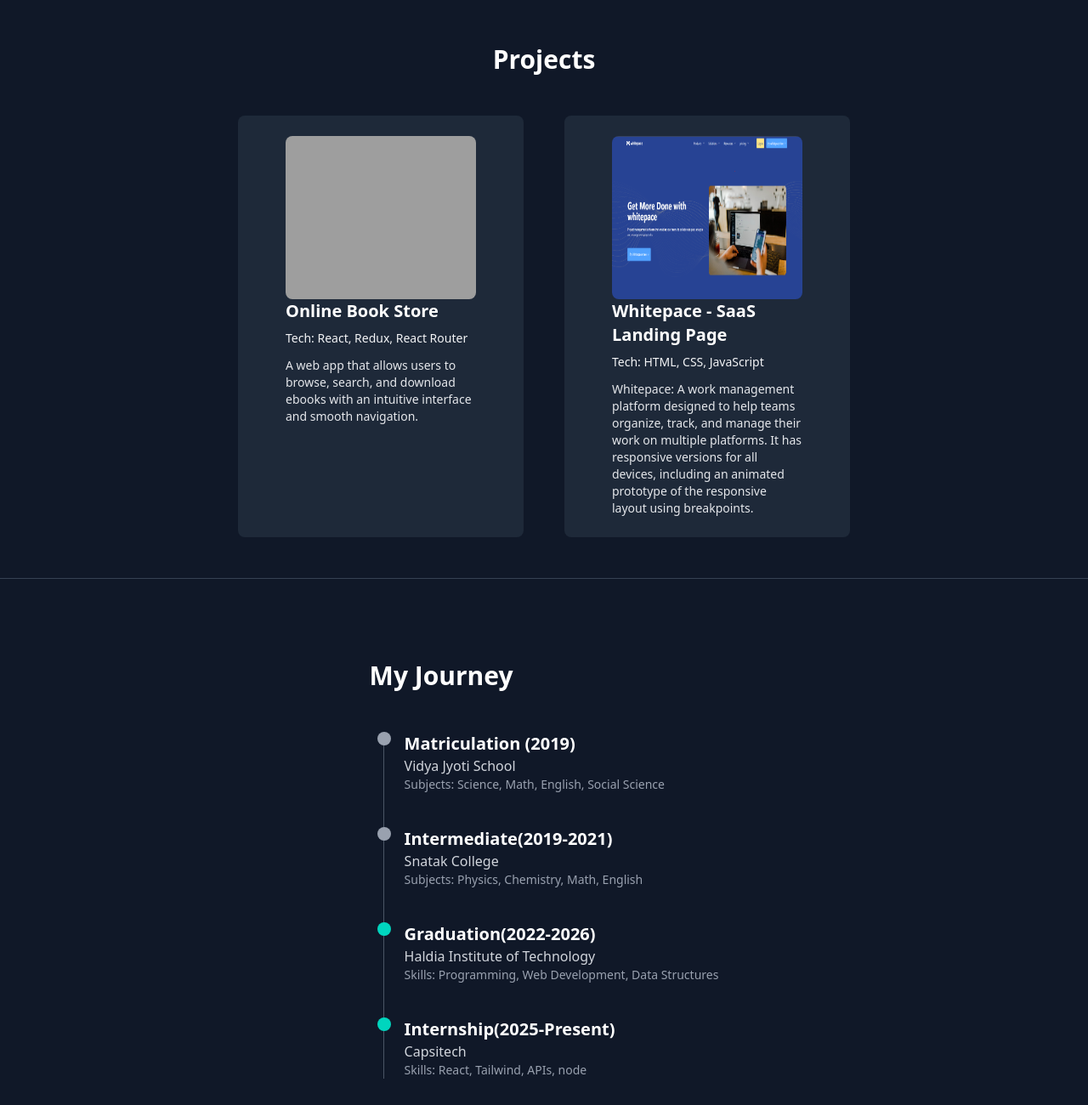
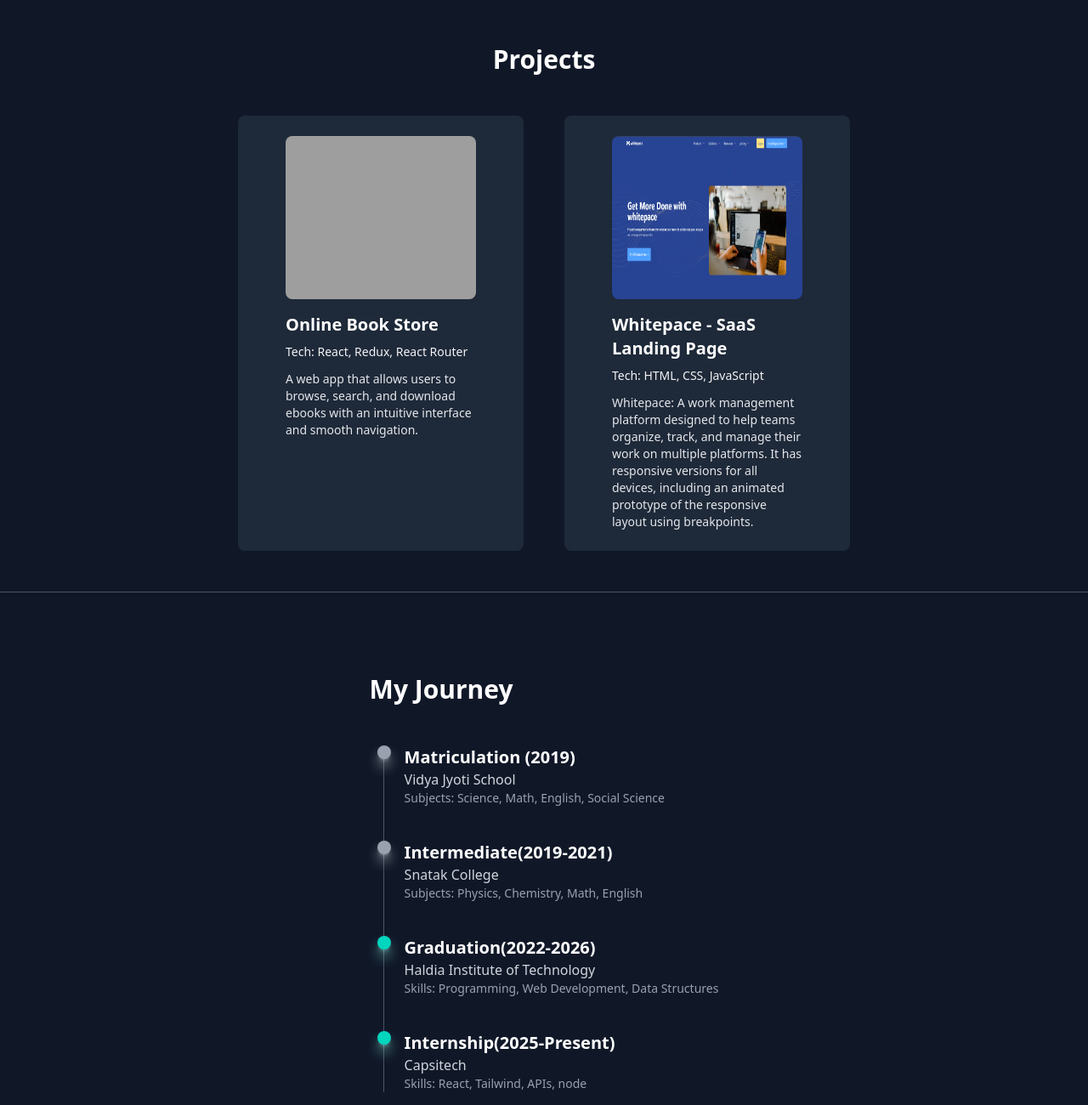
Before and after one commit to SyntaxByGulshan/my_portfolio, a website: page src/index.html in a window 1280 px wide. Shown: the part 1720-3020 px from the top of the page at 85% size. Drawn offline with Linux system fonts and the light colour scheme; grey boxes are pictures that could not be loaded.

Commit message:
update01

```diff
--- a/src/index.html
+++ b/src/index.html
@@ -94,7 +94,7 @@
         <img class="h-20 w-20" src="../public/javascript_logo.png" alt="">
         <span>JavaScript</span>
         <div class="w-full bg-gray-700 rounded-lg  h-2 mt-2">
-          <div class="bg-teal-400 h-2 rounded-lg  w-9/10"></div>
+          <div class="bg-teal-400 h-2 rounded-lg   w-9/10"></div>
          </div>
       </div>
       <div class="bg-gray-900 p-14 px-20  rounded-lg hover:scale-105 hover:shadow-lg hover:shadow-teal-400 transition  duration-500">
@@ -162,10 +162,10 @@
   <section id="projects" class="w-full px-6   pt-24 pb-12  bg-gray-900 text-white">
   <h2 class="text-3xl font-bold mb-12 text-center  ">Projects</h2>
 
-  <div class=" sm:px-12 xl:px-64  flex flex-col md:flex-row gap-8 md:gap-12 justify-center ">
+  <div class=" sm:px-12 xl:px-64  flex flex-col md:flex-row gap-8 md:gap-12 justify-center  ">
 
     <!-- Project 1 -->
-    <div class="bg-gray-800 p-6 lg:px-14 max-w-2xl  flex-1/2  flex flex-col rounded-lg  ">
+    <div class="bg-gray-800 p-6 lg:px-14 max-w-2xl  flex-1/2  flex flex-col rounded-lg space-y-4 ">
 
        <img src="../public/onlineBookStore.png" alt="" class=" h-48 rounded-lg">
 
@@ -179,7 +179,7 @@
     </div>
 
     <!-- Project 2 -->
-    <div class="bg-gray-800 p-6 lg:px-14 flex-1/2  max-w-2xl flex flex-col rounded-lg ">
+    <div class="bg-gray-800 p-6 lg:px-14 flex-1/2  max-w-2xl flex flex-col rounded-lg space-y-4 ">
         <img src="../public/uidesiagn.png" alt="" class=" h-48 rounded-lg">
       <div class="">
          <a href="https://github.com/SyntaxByGulshan/project01">
@@ -192,7 +192,7 @@
 
   </div>
   </section>
-  <hr class="border-gray-700 ">
+  <hr class="border-gray-600 ">
 
   <!-- About Me Timeline -->
   <section id="my_jurney" class="w-full px-6 pt-24 pb-18 flex justify-center bg-gray-900 text-white">
@@ -203,7 +203,7 @@
 
     <!-- Matriculation -->
     <div class="mb-10 ml-6">
-      <span class="absolute -left-2 flex items-center justify-center w-4 h-4   bg-gray-400 rounded-full"></span>
+      <span class="absolute -left-2 flex items-center justify-center w-4 h-4   bg-gray-400 rounded-full shadow-lg shadow-gray-200"></span>
       <h3 class="text-xl font-semibold">Matriculation (2019)</h3>
       <p class="text-gray-300">Vidya Jyoti School</p>
       <p class="text-sm text-gray-400">Subjects: Science, Math, English, Social Science</p>
@@ -211,7 +211,7 @@
 
     <!-- Intermediate -->
     <div class="mb-10 ml-6">
-      <span class="absolute -left-2 flex items-center justify-center w-4 h-4   bg-gray-400 rounded-full"></span>
+      <span class="absolute -left-2 flex items-center justify-center w-4 h-4   bg-gray-400 rounded-full shadow-lg shadow-gray-200"></span>
       <h3 class="text-xl font-semibold">Intermediate(2019-2021)</h3>
       <p class="text-gray-300">Snatak College</p>
       <p class="text-sm text-gray-400">Subjects: Physics, Chemistry, Math, English</p>
@@ -219,14 +219,14 @@
 
     <!-- Graduation -->
     <div class="mb-10 ml-6">
-      <span class="absolute -left-2 flex items-center justify-center w-4 h-4   bg-teal-400 rounded-full"></span>
+      <span class="absolute -left-2 flex items-center justify-center w-4 h-4   bg-teal-400 rounded-full shadow-lg shadow-teal-200"></span>
       <h3 class="text-xl font-semibold">Graduation(2022-2026)</h3>
       <p class="text-gray-300">Haldia Institute of Technology</p>
       <p class="text-sm text-gray-400">Skills: Programming, Web Development, Data Structures</p>
     </div>
     <!-- Internship -->
     <div class="ml-6">
-      <span class="absolute -left-2 flex items-center justify-center w-4 h-4   bg-teal-400 rounded-full "></span>
+      <span class="absolute -left-2 flex items-center justify-center w-4 h-4   bg-teal-400 rounded-full shadow-lg shadow-teal-200 "></span>
       <h3 class="text-xl font-semibold">Internship(2025-Present)</h3>
       <p class="text-gray-300">Capsitech</p>
       <p class="text-sm text-gray-400">Skills: React, Tailwind, APIs, node</p>
@@ -261,7 +261,7 @@
 
     <!-- Contact Form -->
     <div class="mt-12 bg-gray-900 p-8 rounded-2xl shadow-md">
-      <h3 class="text-xl font-semibold mb-6 text-center">Send a Message</h3>
+      <h3 class="text-xl font-semibold mb-6 text-center">Send  Message</h3>
       <form class="" onsubmit={handleSubmit(event)}>
 
           <div class="mb-4">
```
Also changed, not shown: src/output.css.
